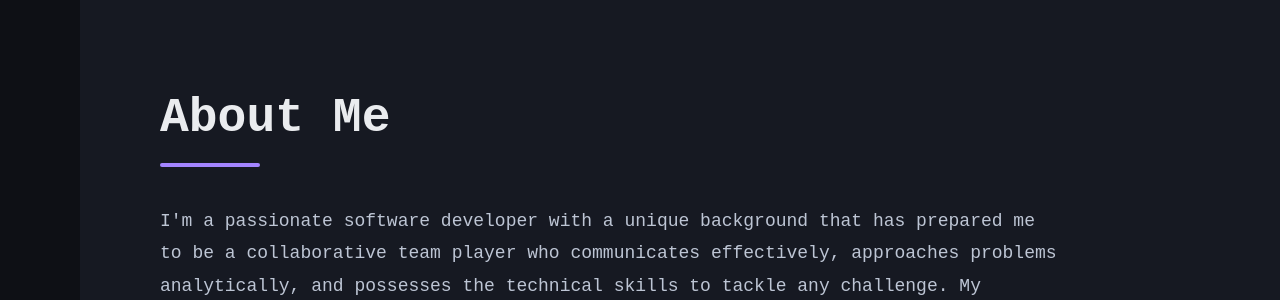
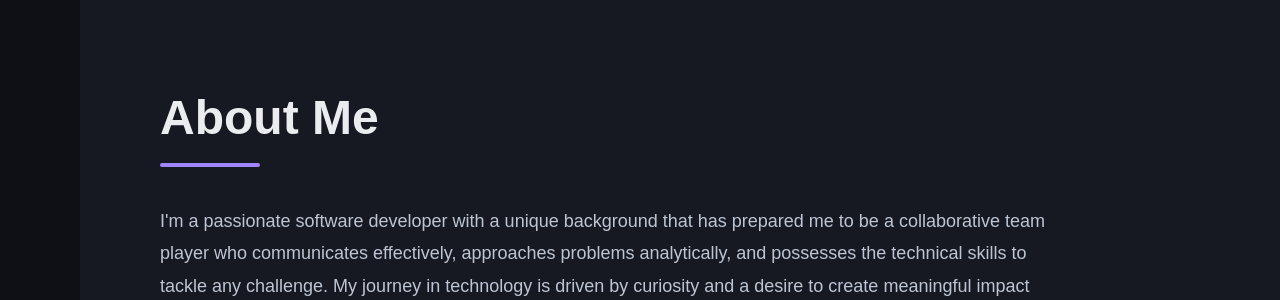
Before and after one commit to arka6fx/portfolio-website, a plain HTML site: page index.html in a window 1280 px wide. Shown: the part 800-1100 px from the top of the page. Drawn offline with nearby package versions, Linux system fonts and the light colour scheme; animation ran at ten frames a second; a small style sheet from the web is missing.

Commit message:
changed font to Arial

```diff
--- a/style.css
+++ b/style.css
@@ -30,7 +30,7 @@ html {
 }
 
 body {
-    font-family: 'JetBrains Mono', 'Courier New', monospace;
+    font-family:Arial, Helvetica, sans-serif;
     background: var(--color-bg-primary);
     color: var(--color-text-primary);
     overflow-x: hidden;
```
